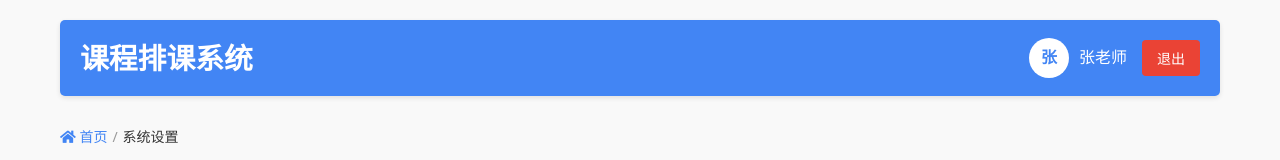
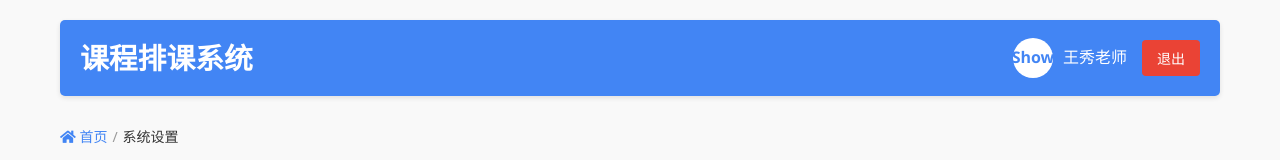
Before and after one commit to keyshow/school, a plain HTML site: page settings.html in a window 1280 px wide. Shown: the top 160 px of the page. Drawn offline with Linux system fonts and the light colour scheme.

Commit message:
Add files via upload

```diff
--- a/settings.html
+++ b/settings.html
@@ -384,8 +384,8 @@
             </div>
             <div class="header-right">
                 <div class="user-info">
-                    <div class="user-avatar">张</div>
-                    <span>张老师</span>
+                    <div class="user-avatar">Show</div>
+                    <span>王秀老师</span>
                 </div>
                 <button class="logout-btn">退出</button>
             </div>
```
